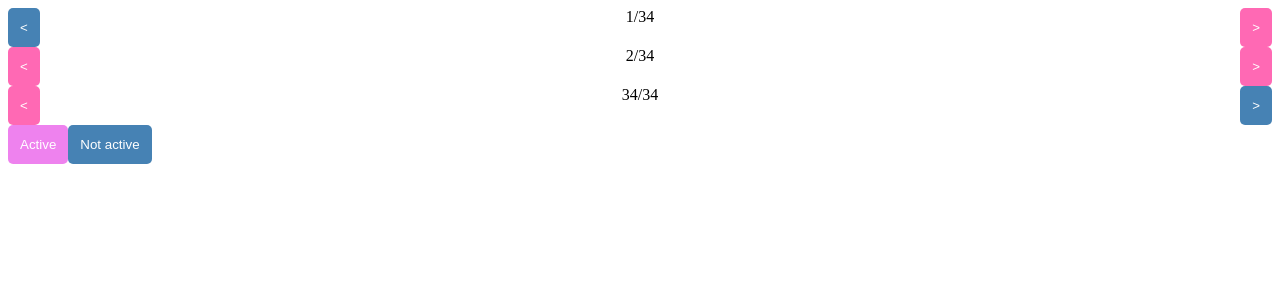
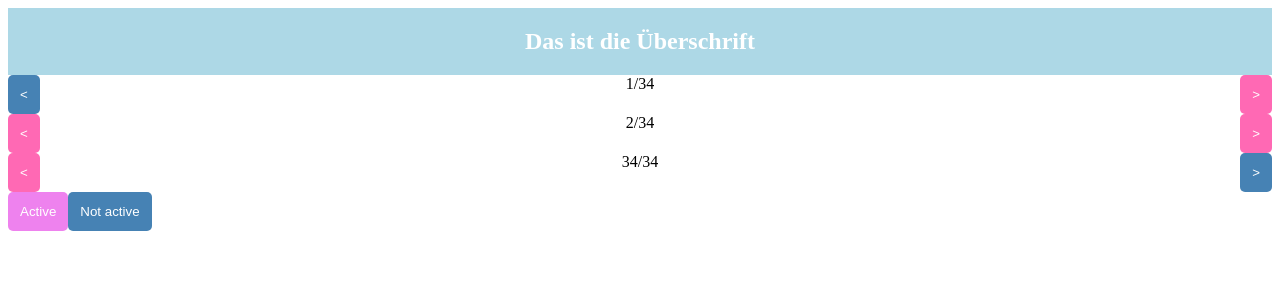
Before and after one commit to pascalweber85/react-playground, a React (Vite) app: page / in a window 1280 px wide. Shown: the top 300 px of the page. Built offline with nearby package versions, Linux system fonts and the light colour scheme.

Commit message:
add Header

```diff
--- a/src/App.jsx
+++ b/src/App.jsx
@@ -1,10 +1,12 @@
 import * as React from 'react'
 import Button from './Button'
 import Pagination from './Pagination'
+import Header from './Header'
 
 export default () => {
   return (
     <div>
+      <Header text="Das ist die Überschrift" />
       <Pagination isLeftDisabled text="1/34" />
       <Pagination text="2/34" />
       <Pagination isRightDisabled text="34/34" />
--- a/src/Header.css
+++ b/src/Header.css
@@ -1,5 +1,6 @@
 .Header {
-  display: flex;
-  justify-content: space-between;
-  background-color: blue;
+  display: grid;
+  justify-content: center;
+  background-color: lightblue;
+  color: white;
 }
--- a/src/Header.jsx
+++ b/src/Header.jsx
@@ -4,7 +4,7 @@ import './Header.css'
 export default function Header({ text }) {
   return (
     <section className="Header">
-      <H1>{text}</H1>
+      <h1>{text}</h1>
     </section>
   )
 }
```
